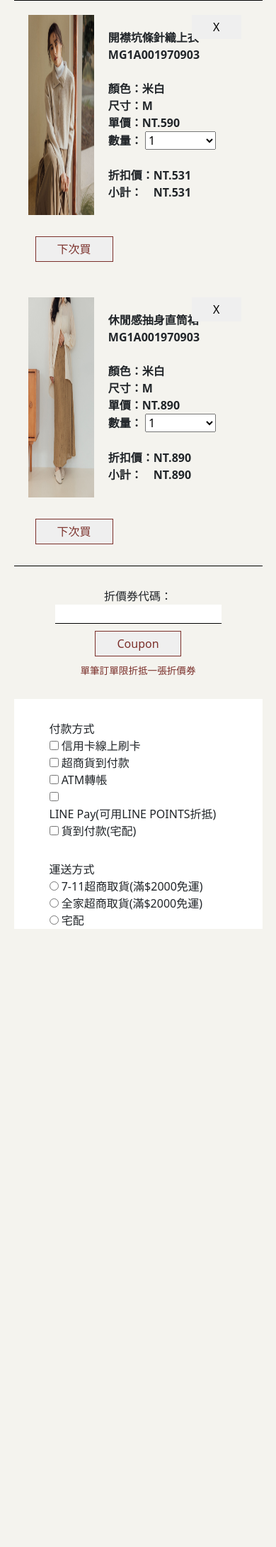
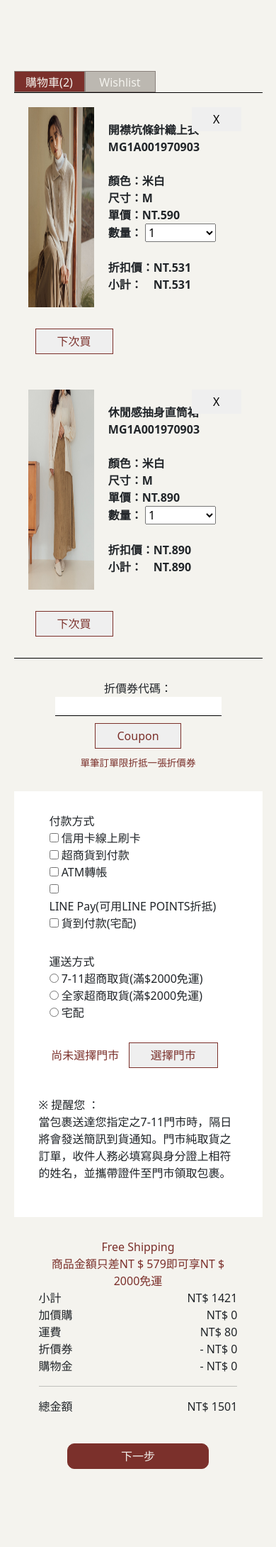
Before and after one commit to F2E2023-age25/e-commerce, a PHP site: page /carts.html in a window 390 px wide. Shown: the part 70-2250 px from the top of the page at 71% size. Before the commit the page ends 1379 px from the top, so only its background shows below. Run offline with PHP 8.4, Linux system fonts and the light colour scheme.

Commit message:
feat: cart basic styles of mobile version

```diff
--- a/carts.css
+++ b/carts.css
@@ -13,6 +13,28 @@ p {
   margin: 0;
 }
 
+.cart-option {
+  border: 1px solid #8A817C;
+  color: #f4f3ee;
+  background-color: #7B302B;
+  width: 100px;
+  height: 30px;
+  text-align: center;
+  line-height: 30px;
+  cursor: pointer;
+}
+
+.wishlist-option {
+  border: 1px solid #8A817C;
+  color: #f4f3ee;
+  background-color: #BCB8B1;
+  width: 100px;
+  height: 30px;
+  text-align: center;
+  line-height: 30px;
+  cursor: pointer;
+}
+
 .cart-product {
   position: relative;
   padding: 20px 0;
@@ -21,7 +43,7 @@ p {
 
 .cart-main {
   width: 90vw;
-  margin: 0 auto;
+  margin: 100px auto;
 }
 
 .cart-content {
@@ -101,6 +123,51 @@ input {
   padding: 30px 50px 0px 50px;
 }
 
+.store-option {
+  width: 70%;
+  margin: 0 auto;
+  display: flex;
+  justify-content: space-between;
+  align-items: center;
+  padding: 20px 0;
+  color: #7B302B;
+}
+
+.reminder {
+  width: 80%;
+  margin: 0 auto;
+  padding: 10px 0 50px 0;
+}
+
+.sum {
+  width: 80%;
+  margin: 30px auto;
+}
+
+.shipping-reminder {
+  text-align: center;
+  color: #7B302B;
+}
+
+.btn-next {
+  background-color: #7B302B;
+  margin: 0 auto;
+}
+
+.next {
+  text-align:center
+}
+
+.next-btn {
+  background-color: #7B302B;
+  width: 200px;
+  border-radius: 10px;
+}
+
+.next-btn a {
+  color: #f4f3ee;
+}
+
 /* 大於768px */
 @media screen and (min-width: 768px) {
   header {
--- a/carts.html
+++ b/carts.html
@@ -10,6 +10,12 @@
   <body>
     <header></header>
     <div class="cart-main">
+      <!-- 頁籤 -->
+      <div class="tabs d-flex">
+        <div class="cart-option">購物車(<span>2</span>)</div>
+        <div class="wishlist-option">Wishlist</div>
+      </div>
+      <div></div>
       <!-- 購物車內容 -->
       <div class="cart-content">
         <!-- 放進購物車的商品 -->
@@ -166,6 +172,55 @@
             <label for="home-delivery">宅配</label>
           </div>
         </div>
+        <!-- 選擇門市 -->
+        <div class="store-option">
+          <span>尚未選擇門市</span><button><a href="">選擇門市</a></button>
+        </div>
+        <div class="reminder">
+          <p>※ 提醒您 ：</p>
+          <p>
+            當包裹送達您指定之7-11門市時，隔日將會發送簡訊到貨通知。門市純取貨之訂單，收件人務必填寫與身分證上相符的姓名，並攜帶證件至門市領取包裹。
+          </p>
+        </div>
+      </div>
+      <!-- 結帳資訊 -->
+      <div class="sum">
+        <!-- 運費提醒 -->
+        <div class="shipping-reminder">
+          <p>Free Shipping</p>
+          <p>商品金額只差NT $ <span>579</span>即可享NT $ 2000免運</p>
+        </div>
+        <!-- 帳單各項總計 -->
+        <div class="payment-details">
+          <div class="d-flex justify-content-between">
+            <span>小計</span>
+            <div><span>NT$ </span><span>1421</span></div>
+          </div>
+          <div class="d-flex justify-content-between">
+            <span>加價購</span>
+            <div><span>NT$ </span><span>0</span></div>
+          </div>
+          <div class="d-flex justify-content-between">
+            <span>運費</span>
+            <div><span>NT$ </span><span>80</span></div>
+          </div>
+          <div class="d-flex justify-content-between">
+            <span>折價券</span>
+            <div><span>- NT$ </span><span>0</span></div>
+          </div>
+          <div class="d-flex justify-content-between">
+            <span>購物金</span>
+            <div><span>- NT$ </span><span>0</span></div>
+          </div>
+          <hr />
+          <div class="d-flex justify-content-between">
+            <span>總金額</span>
+            <div><span>NT$ </span><span>1501</span></div>
+          </div>
+        </div>
+      </div>
+      <div class="next">
+        <button class="next-btn"><a href="">下一步</a></button>
       </div>
     </div>
     <script src="./carts.js"></script>
```
